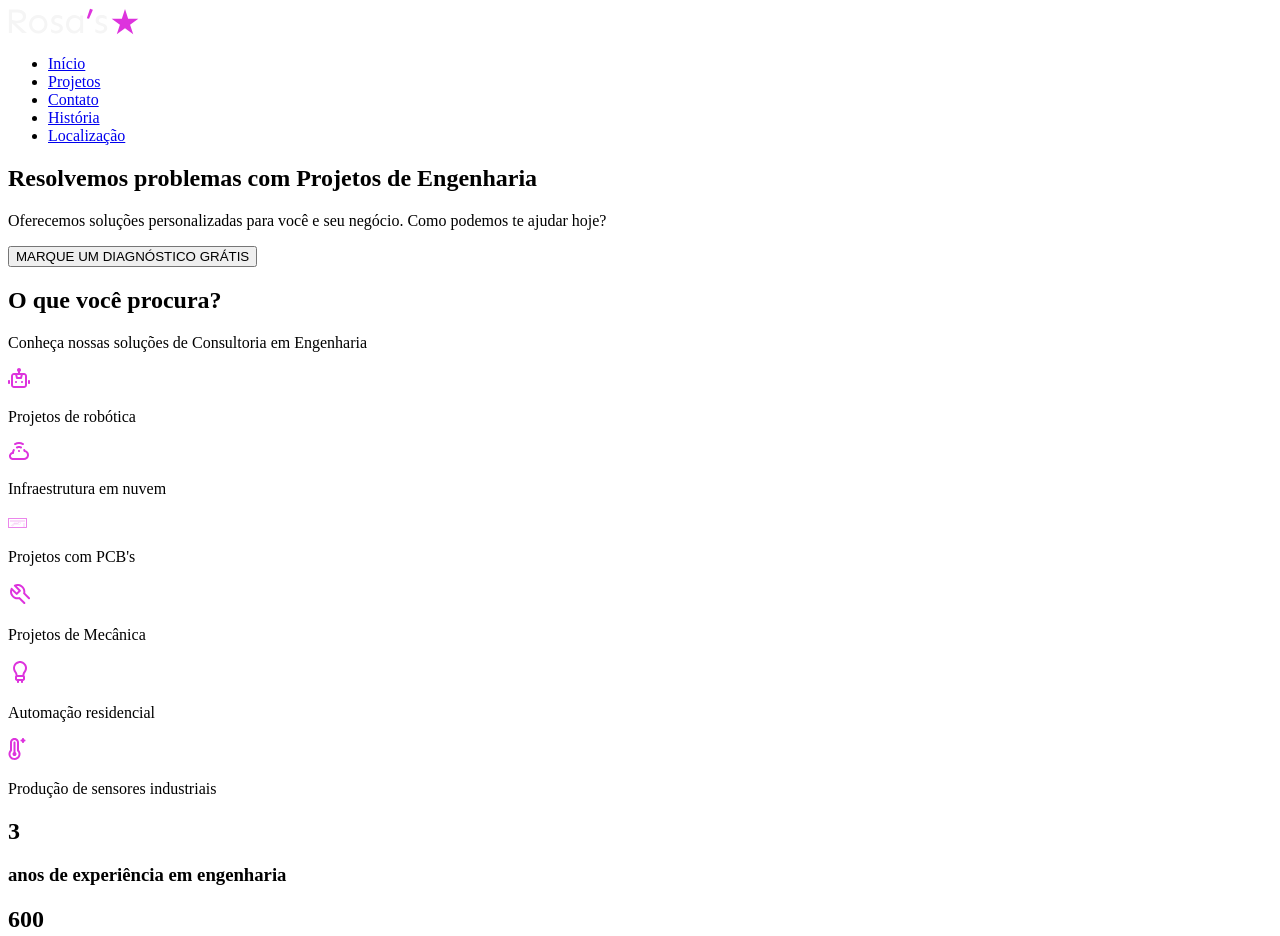
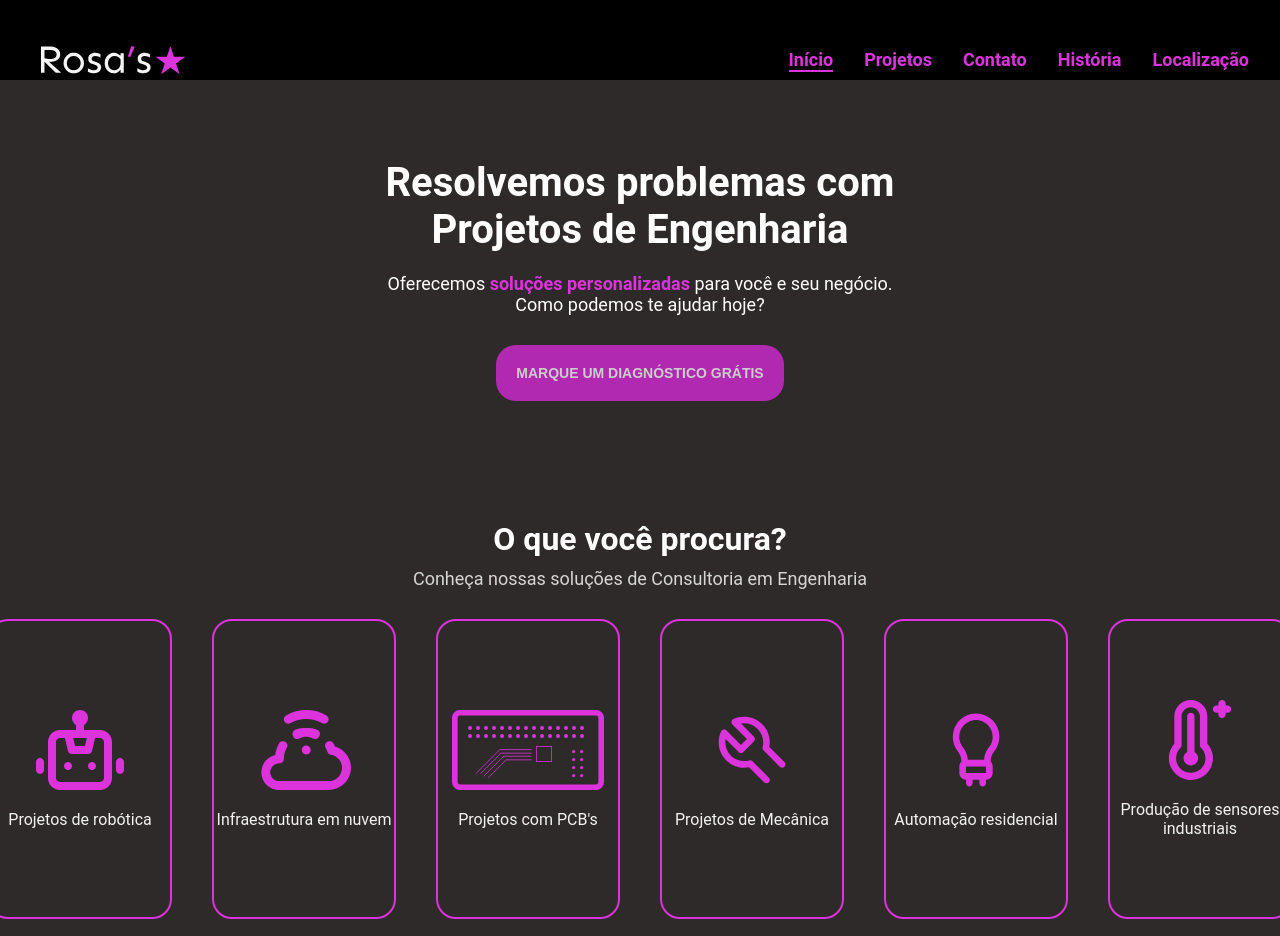
Before and after one commit to nand5a/dinamica_pame, a plain HTML site: page index.html in a window 1280 px wide. Shown: the top 936 px of the page. Drawn offline with Linux system fonts and the light colour scheme.

Commit message:
Alteracoes

```diff
--- a/index.html
+++ b/index.html
@@ -5,7 +5,7 @@
   <meta charset="UTF-8">
   <meta http-equiv="X-UA-Compatible" content="IE=edge">
   <meta name="viewport" content="width=device-width, initial-scale=1.0">
-  <link rel="stylesheet" src="styles.css">
+  <link rel="stylesheet" href="styles.css">
   <link rel="icon" href="./assets/favicon.svg">
   <title>Rosa's Consultoria</title>
 </header>
@@ -28,6 +28,7 @@
     </div>
   </header>
   <main class="content">
+
     <section id="banner">
       <h1>
         Resolvemos problemas com Projetos de Engenharia
--- a/styles.css
+++ b/styles.css
@@ -20,7 +20,8 @@ body{
   font-size: 16px;
   background: var(--gray-50);
   color: var(--gray-20);
-  width: 1200px;
+  width: 100%;
+  height: 100%
 }
 
 .content{
@@ -31,38 +32,47 @@ body{
 }
 
 header{
-  height: 80px;
+  height: 40px;
   background-color: var(--black);
   display: flex;
+  flex-direction: row;
   align-items: center;
   justify-content: space-between;
   padding: 20px 40px;
 }
 
 .header-container{
+  background-color: var(--black);
   display: flex;
   align-items: center;
   justify-content: flex-start;
   width: 100%;
+  height: 100%;
 }
 
 nav{
+  display: flex;
+  flex-direction: row;
    display: flex;
    margin-left: 600px;
   justify-content: flex-end;
+  align-items: center;
 }
-
 
 header img{
   height: 30px;
 }
 
 #menu{
-  justify-content: flex-end;
+  display: flex;
+  flex-direction: row;
+  justify-content: center;
   align-items: center;
   list-style: none;
 }
 .menu-item{
+  display: inline;
+  align-items: center;
   font-size: 18px;
   cursor: pointer;
   font-weight: 600;
@@ -220,6 +230,7 @@ header img{
   width: 100%;
   height: 300px;
   display: flex;
+  flex-direction: row;
   justify-content: space-evenly;
   background-color: var(--gray-70);
 }
```
